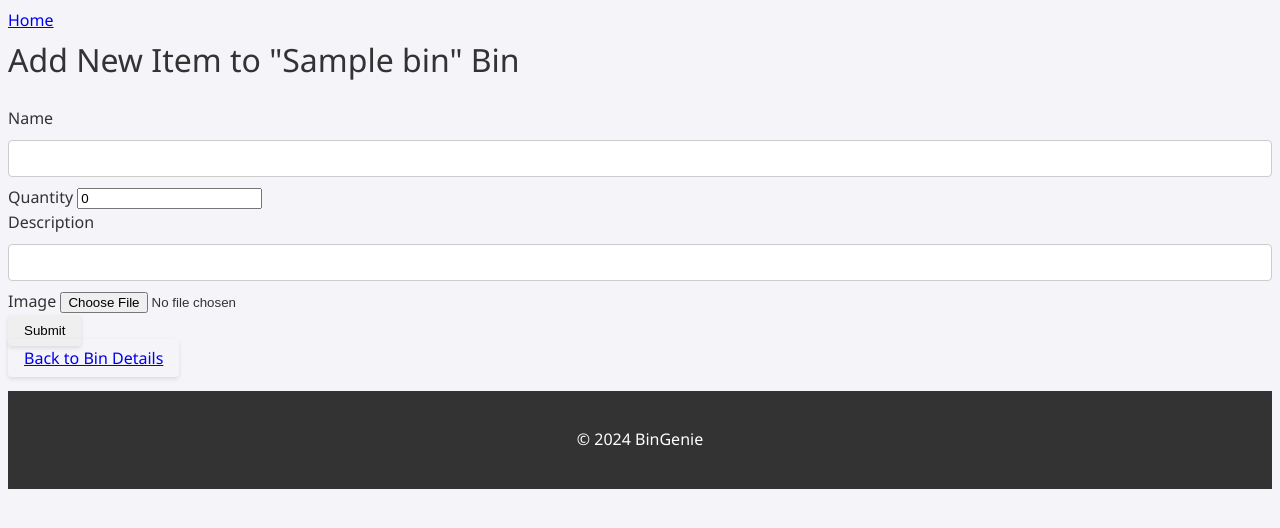
After one commit to nathcarr55/Home-Inventory-Management, a Flask app: template BinGenie/templates/bins/create_item_in_bin.html in a window 1280 px wide. The commit adds this page. Shown: the top 528 px of the page. Run offline with Flask 3, Linux system fonts and the light colour scheme; tables that the repository leaves empty hold one stand-in row (values such as "Sample post"); the template is opened without the code that fills it: values that come from a table or form of the project are taken from there, most other values are stand-ins (such as "Sample title", 1, 10 or a date in 2020); some libraries are stand-ins or nearby versions.

Commit message:
Can now add and delete items from inside a bin

```diff
--- a/BinGenie/forms.py
+++ b/BinGenie/forms.py
@@ -1,7 +1,7 @@
 from flask_wtf import FlaskForm
 from .database import Location, Bin
 from flask_wtf.file import FileField, FileAllowed
-from wtforms import StringField, SubmitField, SelectField,TextAreaField, IntegerField
+from wtforms import StringField, SubmitField, SelectField,TextAreaField, IntegerField,HiddenField
 from wtforms.validators import DataRequired, Length, Optional
 
 
@@ -21,6 +21,7 @@ class BinForm(FlaskForm):
     location_id = SelectField('Location', coerce=str, validators=[DataRequired()])
     submit = SubmitField('Create Bin')
 
+
     def __init__(self, *args, **kwargs):
         super(BinForm, self).__init__(*args, **kwargs)
         self.location_id.choices = [(str(location.id), location.name) for location in Location.query.all()]
@@ -34,6 +35,15 @@ class EditBinForm(FlaskForm):
     def __init__(self, *args, **kwargs):
         super(EditBinForm, self).__init__(*args, **kwargs)
         self.location_id.choices = [(str(location.id), location.name) for location in Location.query.all()]
+
+class BinItemForm(FlaskForm):
+    name = StringField('Name', validators=[DataRequired(), Length(max=255)])
+    quantity = IntegerField('Quantity', validators=[DataRequired()], default=0)
+    description = StringField('Description', validators=[Optional(), Length(max=255)])
+    image = FileField('Item Image', validators=[FileAllowed(['jpg', 'png', '.jpeg', 'jpeg'], 'Images only!')],
+                      description="Optional")
+    bin_id = HiddenField()
+    submit = SubmitField('Create Item')
 
 class ItemForm(FlaskForm):
     name = StringField('Name', validators=[DataRequired(), Length(max=255)])
--- a/BinGenie/item.py
+++ b/BinGenie/item.py
@@ -1,9 +1,8 @@
-from flask import Blueprint, render_template, url_for, flash, redirect
+from flask import Blueprint, render_template, url_for, flash, redirect, current_app
 from .database import Item, Location,Bin, db
 from .forms import ItemForm, EditItemForm
 import os
 from werkzeug.utils import secure_filename
-from flask import current_app
 # Create a Blueprint for items
 items_bp = Blueprint('items_bp', __name__, template_folder='templates/items')
 
--- a/BinGenie/static/styles.css
+++ b/BinGenie/static/styles.css
@@ -132,3 +132,6 @@ footer {
     padding: 20px 10px; /* Adequate padding */
     margin-top: 20px; /* Space from content */
 }
+.btn-spacing {
+    margin-bottom: 40px;
+}
--- /dev/null
+++ b/BinGenie/templates/bins/create_item_in_bin.html
@@ -0,0 +1,48 @@
+{% extends "base.html" %}
+
+{% block title %}Add New Item to {{ bin.name }}{% endblock %}
+
+{% block content %}
+<div class="container">
+    <h1>Add New Item to "{{ bin.name }}" Bin</h1>
+    <form method="POST" action="" enctype="multipart/form-data">
+        {{ form.hidden_tag() }}
+        {{ form.bin_id(type="hidden") }}
+
+        <div class="form-group">
+            <label for="name">Name</label>
+            {{ form.name(class="form-control", id="name", required=True) }}
+            {% if form.name.errors %}
+                <div class="alert alert-danger">{{ form.name.errors[0] }}</div>
+            {% endif %}
+        </div>
+
+        <div class="form-group">
+            <label for="quantity">Quantity</label>
+            {{ form.quantity(class="form-control", id="quantity", required=True) }}
+            {% if form.quantity.errors %}
+                <div class="alert alert-danger">{{ form.quantity.errors[0] }}</div>
+            {% endif %}
+        </div>
+
+        <div class="form-group">
+            <label for="description">Description</label>
+            {{ form.description(class="form-control", id="description") }}
+            {% if form.description.errors %}
+                <div class="alert alert-danger">{{ form.description.errors[0] }}</div>
+            {% endif %}
+        </div>
+
+        <div class="form-group">
+            <label for="image">Image</label>
+            {{ form.image(class="form-control-file", id="image") }}
+            {% if form.image.errors %}
+                <div class="alert alert-danger">{{ form.image.errors[0] }}</div>
+            {% endif %}
+        </div>
+
+        <button type="submit" class="btn btn-primary">Submit</button>
+    </form>
+    <a href="{{ url_for('bins_bp.get_bin', id=bin.id) }}" class="btn btn-secondary mt-3">Back to Bin Details</a>
+</div>
+{% endblock %}
```
Also changed, not shown: BinGenie/bins.py (+50 -2 lines), BinGenie/templates/bins/bin_detail.html (+12 -3 lines).
